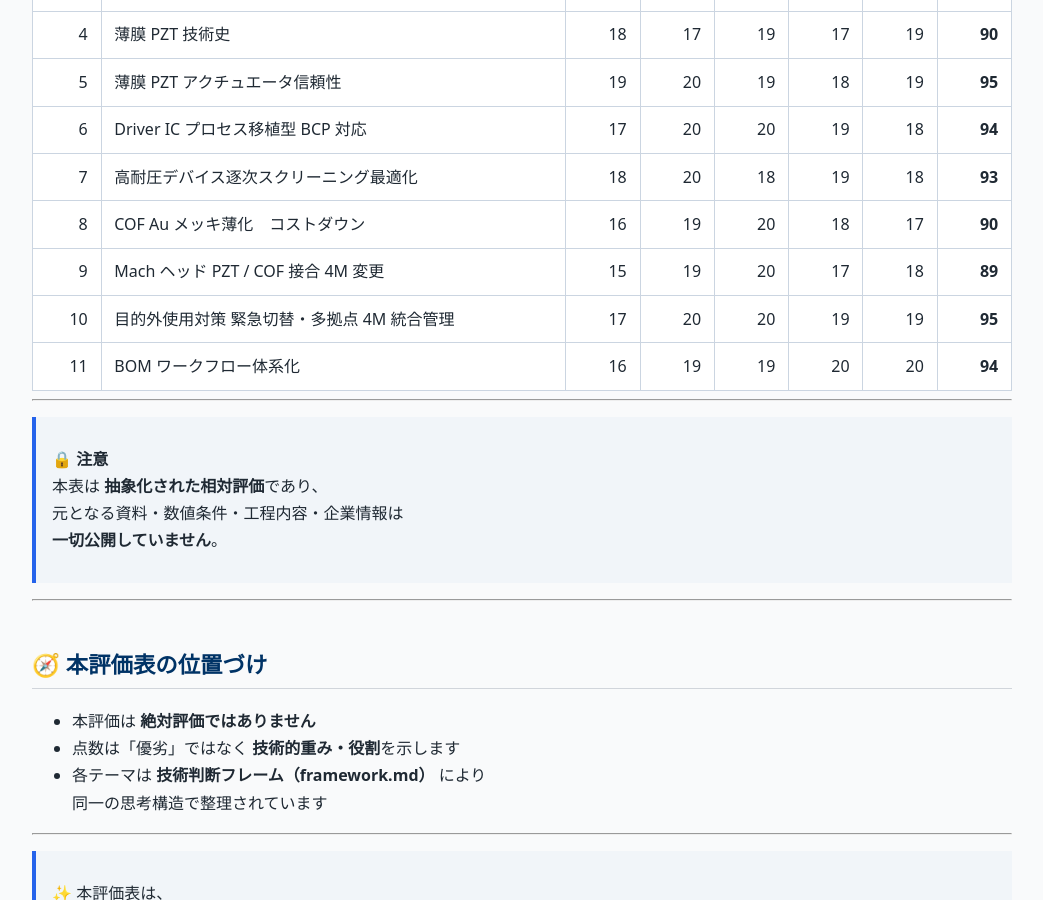
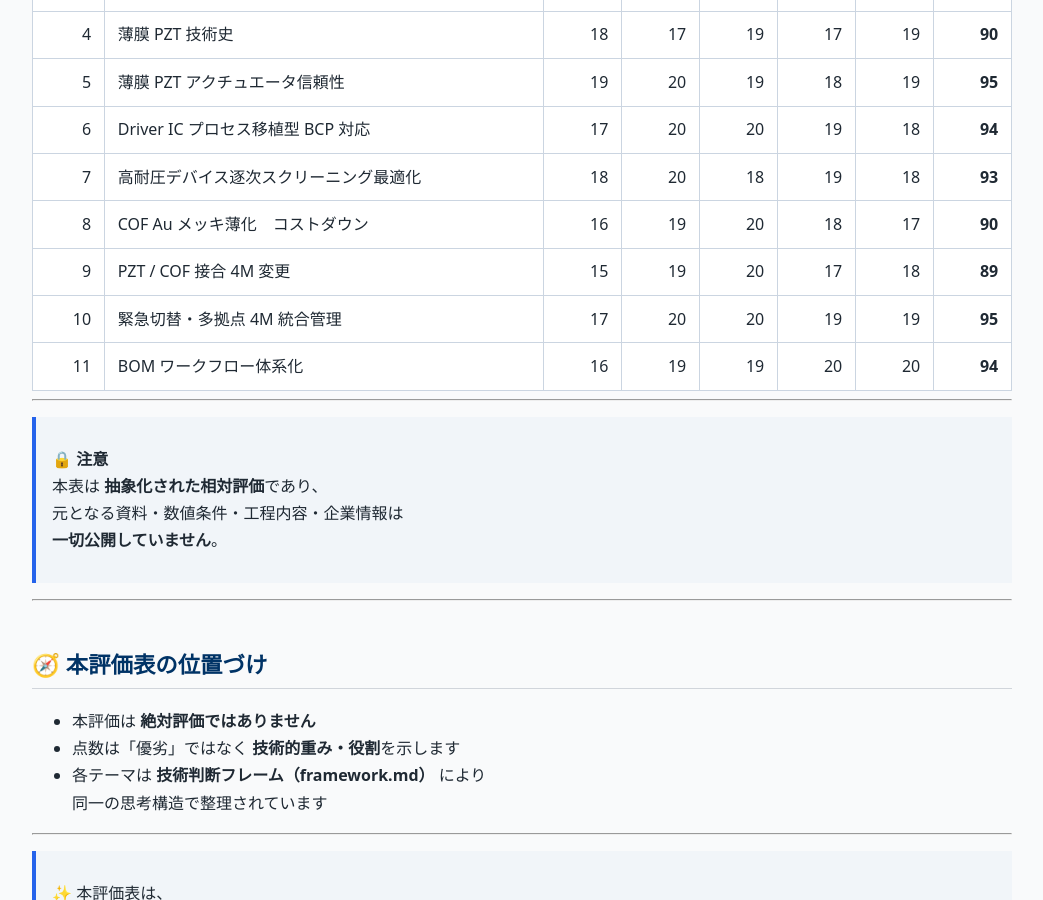
Before and after one commit to Samizo-AITL/Samizo-AITL.github.io, a Jekyll site: the page built from about/archive/evaluation.md, in a window 1280 px wide and 900 px high, scrolled down 865 px. Shown: the whole window, without its empty margins (118-1161 px from the left). Built offline with Jekyll 4.4.1, drawn with Linux system fonts in a browser that asks for light colours.

Commit message:
Update evaluation.md

```diff
--- a/about/archive/evaluation.md
+++ b/about/archive/evaluation.md
@@ -36,8 +36,8 @@ title: "Evaluation Matrix — Manufacturing Technology"
 | 6 | Driver IC プロセス移植型 BCP 対応 | 17 | 20 | 20 | 19 | 18 | **94** |
 | 7 | 高耐圧デバイス逐次スクリーニング最適化 | 18 | 20 | 18 | 19 | 18 | **93** |
 | 8 | COF Au メッキ薄化　コストダウン | 16 | 19 | 20 | 18 | 17 | **90** |
-| 9 | Mach ヘッド PZT / COF 接合 4M 変更 | 15 | 19 | 20 | 17 | 18 | **89** |
-|10 | 目的外使用対策 緊急切替・多拠点 4M 統合管理 | 17 | 20 | 20 | 19 | 19 | **95** |
+| 9 | PZT / COF 接合 4M 変更 | 15 | 19 | 20 | 17 | 18 | **89** |
+|10 | 緊急切替・多拠点 4M 統合管理 | 17 | 20 | 20 | 19 | 19 | **95** |
 |11 | BOM ワークフロー体系化 | 16 | 19 | 19 | 20 | 20 | **94** |
 
 ---
```
